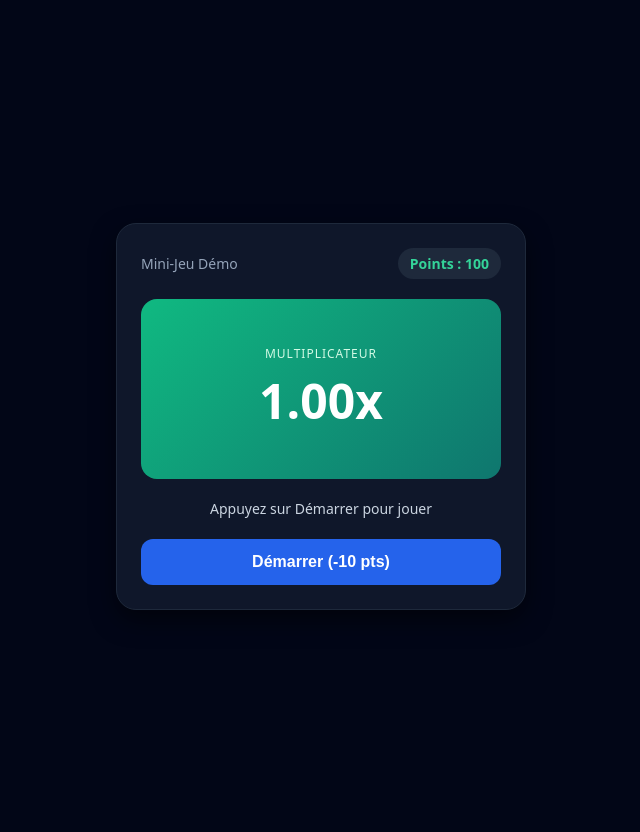
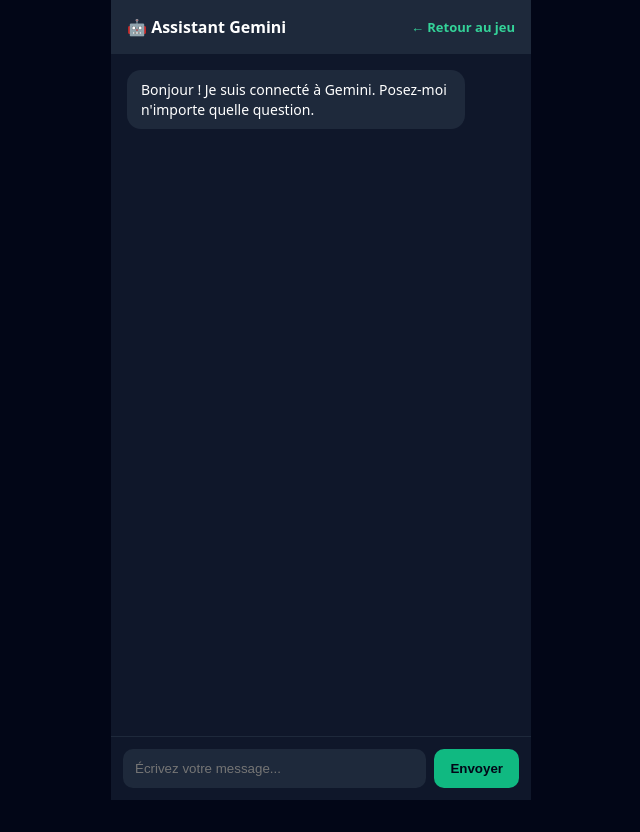
Before and after one commit to ediobodjemichel5566-design/MON-MINI-JEUX, a plain HTML site: page index.html in a window 1280 px wide. Shown: the whole page, without its empty margins (319-959 px from the left). After the commit the page ends 800 px from the top, so only its background shows below. Drawn offline with Linux system fonts and the light colour scheme.

Commit message:
Update index.html

```diff
--- a/index.html
+++ b/index.html
@@ -3,156 +3,68 @@
 <head>
   <meta charset="UTF-8" />
   <meta name="viewport" content="width=device-width, initial-scale=1.0" />
-  <title>Mon Mini-Jeu</title>
+  <title>Mon Assistant IA</title>
   <style>
-    body {
-      margin: 0;
-      font-family: system-ui, -apple-system, sans-serif;
-      background-color: #020617;
-      color: white;
-      display: flex;
-      justify-content: center;
-      align-items: center;
-      min-height: 100vh;
-      padding: 16px;
-    }
-    .carte {
-      width: 100%;
-      max-width: 360px;
-      background: #0f172a;
-      border: 1px solid #1e293b;
-      border-radius: 20px;
-      padding: 24px;
-      text-align: center;
-      box-shadow: 0 10px 25px rgba(0, 0, 0, 0.5);
-    }
-    .entete {
-      display: flex;
-      justify-content: space-between;
-      align-items: center;
-      font-size: 14px;
-      color: #94a3b8;
-      margin-bottom: 20px;
-    }
-    .badge {
-      background: #1e293b;
-      color: #34d399;
-      padding: 6px 12px;
-      border-radius: 999px;
-      font-weight: bold;
-    }
-    .ecran {
-      height: 180px;
-      background: linear-gradient(135deg, #10b981, #0f766e);
-      border-radius: 16px;
-      display: flex;
-      flex-direction: column;
-      justify-content: center;
-      align-items: center;
-      margin-bottom: 20px;
-    }
-    .label {
-      font-size: 12px;
-      text-transform: uppercase;
-      letter-spacing: 1px;
-      color: #d1fae5;
-      margin-bottom: 6px;
-    }
-    .valeur {
-      font-size: 48px;
-      font-weight: 800;
-    }
-    .message {
-      font-size: 14px;
-      color: #cbd5e1;
-      min-height: 20px;
-      margin-bottom: 20px;
-    }
-    button {
-      width: 100%;
-      padding: 14px;
-      border: none;
-      border-radius: 12px;
-      font-size: 16px;
-      font-weight: bold;
-      cursor: pointer;
-    }
-    .btn-demarrer {
-      background: #2563eb;
-      color: white;
-    }
-    .btn-valider {
-      background: #10b981;
-      color: #020617;
-    }
+    body { margin: 0; font-family: system-ui, sans-serif; background: #020617; color: white; display: flex; justify-content: center; height: 100dvh; }
+    .app { width: 100%; max-width: 420px; display: flex; flex-direction: column; background: #0f172a; }
+    .header { padding: 16px; background: #1e293b; font-weight: bold; display: flex; justify-content: space-between; align-items: center; }
+    .header a { color: #34d399; text-decoration: none; font-size: 13px; }
+    .messages { flex: 1; padding: 16px; overflow-y: auto; display: flex; flex-direction: column; gap: 10px; }
+    .msg { padding: 10px 14px; border-radius: 14px; max-width: 80%; font-size: 14px; line-height: 1.4; white-space: pre-wrap; }
+    .bot { background: #1e293b; align-self: flex-start; }
+    .user { background: #2563eb; align-self: flex-end; }
+    .form { display: flex; gap: 8px; padding: 12px; border-top: 1px solid #1e293b; }
+    input { flex: 1; padding: 12px; border-radius: 10px; border: none; background: #1e293b; color: white; outline: none; }
+    button { padding: 12px 16px; border-radius: 10px; border: none; background: #10b981; color: #020617; font-weight: bold; cursor: pointer; }
   </style>
 </head>
 <body>
-  <div class="carte">
-    <div class="entete">
-      <span>Mini-Jeu Démo</span>
-      <span class="badge">Points : <span id="score">100</span></span>
+  <div class="app">
+    <div class="header">
+      <span>🤖 Assistant Gemini</span>
+      <a href="/">← Retour au jeu</a>
     </div>
-
-    <div class="ecran">
-      <div class="label">Multiplicateur</div>
-      <div class="valeur" id="valeur">1.00x</div>
+    <div class="messages" id="messages">
+      <div class="msg bot">Bonjour ! Je suis connecté à Gemini. Posez-moi n'importe quelle question.</div>
     </div>
-
-    <div class="message" id="message">Appuyez sur Démarrer pour jouer</div>
-
-    <button id="bouton" class="btn-demarrer" onclick="action()">Démarrer (-10 pts)</button>
+    <form class="form" onsubmit="envoyer(event)">
+      <input id="champ" placeholder="Écrivez votre message..." autocomplete="off" />
+      <button type="submit">Envoyer</button>
+    </form>
   </div>
 
   <script>
-    let score = 100;
-    let valeur = 1.0;
-    let enCours = false;
-    let chrono = null;
+    const box = document.getElementById('messages');
+    const champ = document.getElementById('champ');
 
-    const elScore = document.getElementById('score');
-    const elValeur = document.getElementById('valeur');
-    const elMessage = document.getElementById('message');
-    const elBouton = document.getElementById('bouton');
+    function ajouterMsg(texte, type) {
+      const div = document.createElement('div');
+      div.className = 'msg ' + type;
+      div.textContent = texte;
+      box.appendChild(div);
+      box.scrollTop = box.scrollHeight;
+      return div;
+    }
 
-    function action() {
-      if (!enCours) {
-        if (score < 10) {
-          score = 100;
-          elScore.textContent = score;
-          elMessage.textContent = 'Points rechargés à 100 !';
-          return;
-        }
-        score -= 10;
-        elScore.textContent = score;
-        valeur = 1.0;
-        enCours = true;
-        elBouton.className = 'btn-valider';
-        elMessage.textContent = 'En cours... Arrêtez-vous avant la limite !';
+    async function envoyer(e) {
+      e.preventDefault();
+      const q = champ.value.trim();
+      if (!q) return;
+      ajouterMsg(q, 'user');
+      champ.value = '';
 
-        const limite = Number((Math.random() * 4 + 1.2).toFixed(2));
-        chrono = setInterval(() => {
-          valeur = Number((valeur + 0.05).toFixed(2));
-          elValeur.textContent = valeur.toFixed(2) + 'x';
-          elBouton.textContent = 'Valider (' + Math.round(10 * valeur) + ' pts)';
+      const attente = ajouterMsg('Réflexion en cours...', 'bot');
 
-          if (valeur >= limite) {
-            clearInterval(chrono);
-            enCours = false;
-            elMessage.textContent = 'Perdu ! Arrêté à ' + valeur.toFixed(2) + 'x';
-            elBouton.className = 'btn-demarrer';
-            elBouton.textContent = 'Démarrer (-10 pts)';
-          }
-        }, 100);
-      } else {
-        clearInterval(chrono);
-        enCours = false;
-        const gain = Math.round(10 * valeur);
-        score += gain;
-        elScore.textContent = score;
-        elMessage.textContent = 'Bravo ! Vous gagnez ' + gain + ' points (' + valeur.toFixed(2) + 'x)';
-        elBouton.className = 'btn-demarrer';
-        elBouton.textContent = 'Démarrer (-10 pts)';
+      try {
+        const res = await fetch('/api/chat', {
+          method: 'POST',
+          headers: { 'Content-Type': 'application/json' },
+          body: JSON.stringify({ message: q })
+        });
+        const data = await res.json();
+        attente.textContent = data.reply;
+      } catch (err) {
+        attente.textContent = 'Erreur réseau. Réessayez.';
       }
     }
   </script>
```
